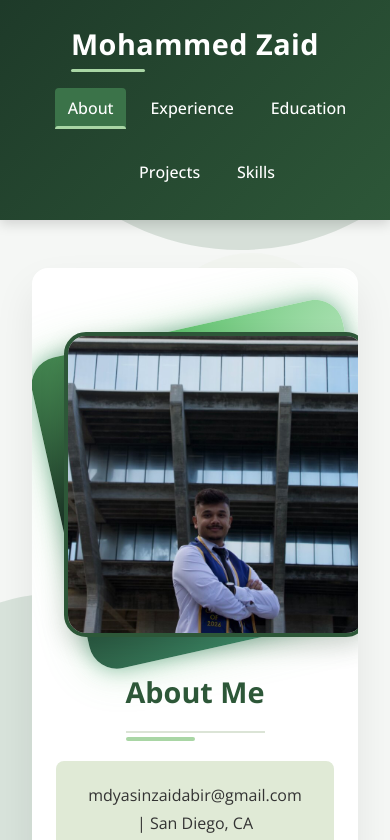
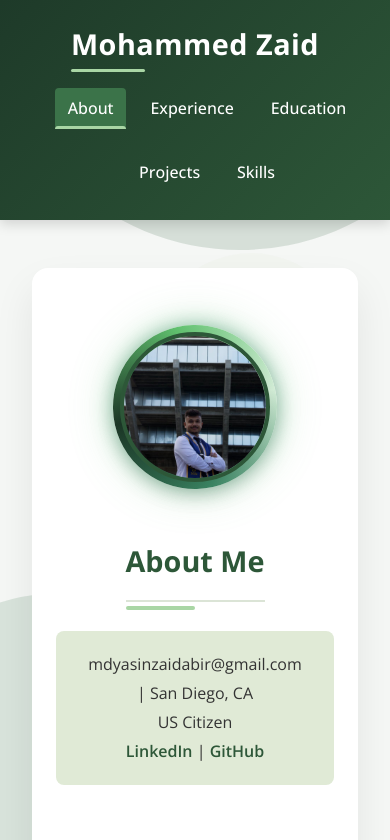
Before and after one commit to mzaid03/PersonalWeb, a React (Create React App) app: page / in a window 390 px wide. Shown: the top 840 px of the page. Built offline with nearby package versions, Linux system fonts and the light colour scheme.

Commit message:
website changes

```diff
--- a/src/App.css
+++ b/src/App.css
@@ -801,16 +801,14 @@
   display: inline-flex;
   align-items: center;
   justify-content: center;
-  flex-shrink: 0;
-  width: clamp(280px, 28vw, 400px);
   transform-origin: center;
 }
 
 .profile-ring {
   position: absolute;
   inset: -7px;
+  border-radius: 50%;
   z-index: 0;
-  border-radius: 28px;
 
   background: conic-gradient(
     from 0deg,
@@ -829,19 +827,11 @@
 .profile-pic {
   position: relative;
   display: block;
-  width: 100%;
-  height: auto;
   z-index: 1;
-  border-radius: 22px;
-  object-fit: cover;
+  border-radius: 50%;
 }
 
-@media (max-width: 768px) {
-  .profile-container {
-    width: min(78vw, 310px);
-    margin: 0 auto 2rem;
-  }
-}
+
 /* Cursor-following background glow */
 
 .App {
```
